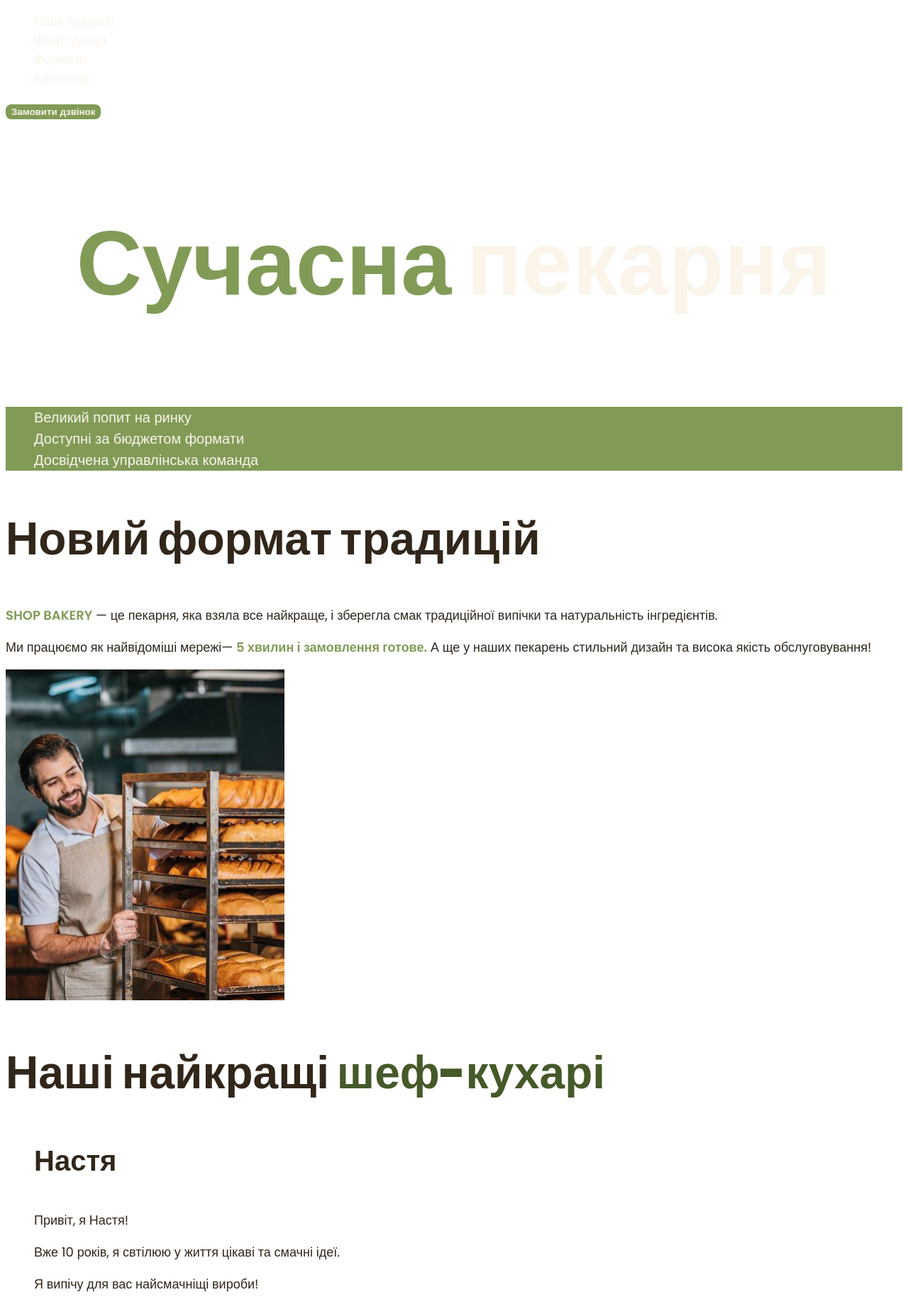
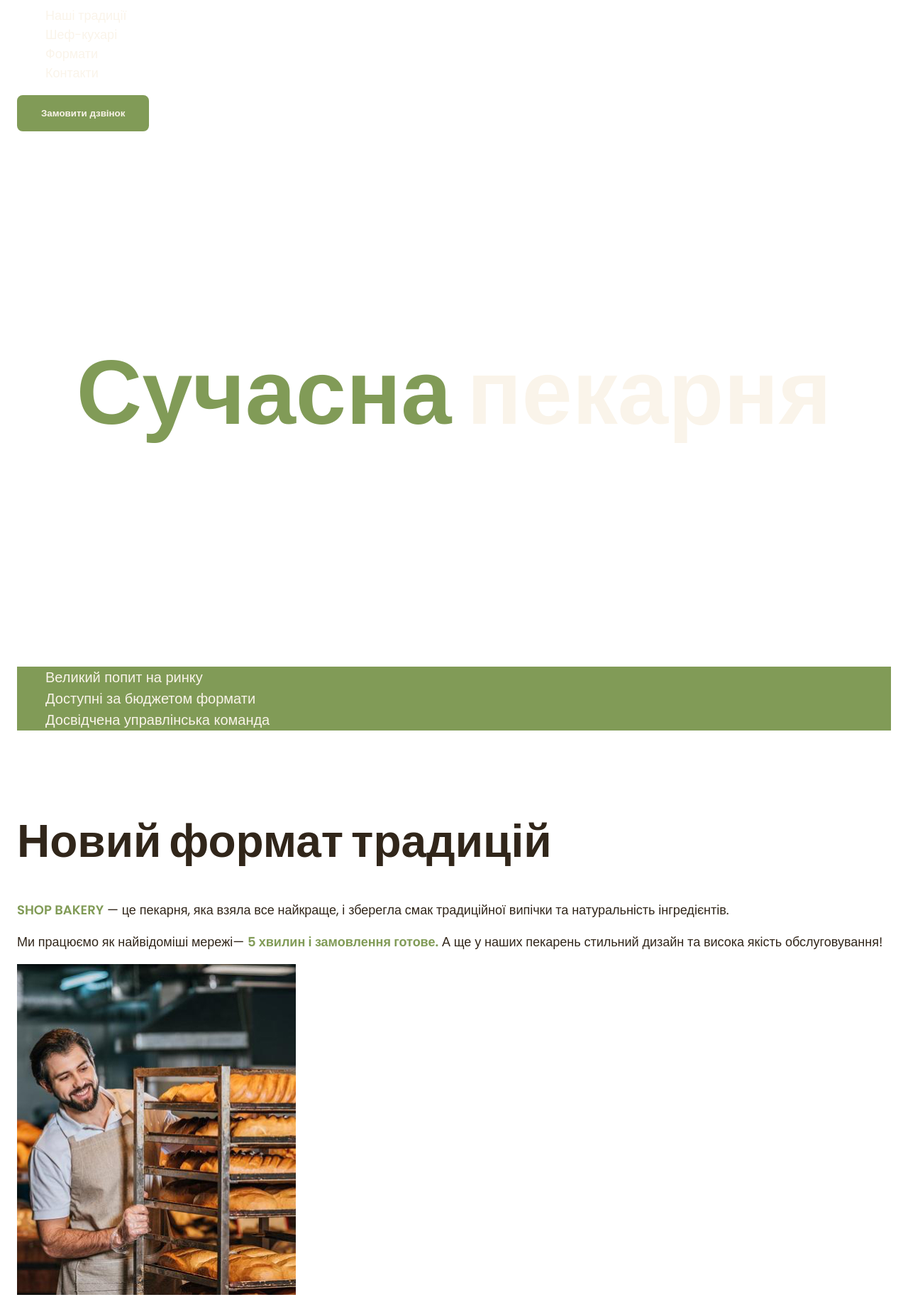
Before and after one commit to kiki261/Genuis, a plain HTML site: page index.html in a window 1280 px wide. Shown: the part 63-1897 px from the top of the page at 71% size. Drawn offline with Linux system fonts and the light colour scheme.

Commit message:
Add files via upload

```diff
--- a/css/style.css
+++ b/css/style.css
@@ -1,154 +1,218 @@
 @font-face {
   font-display: swap;
-  font-family: 'Poppins';
+  font-family: "Poppins";
   font-weight: 300;
-  src: url('../fonts/poppins-v20-latin-300.woff2') format('woff2');
+  src: url("../fonts/poppins-v20-latin-300.woff2") format("woff2");
 }
 
 @font-face {
   font-display: swap;
-  font-family: 'Poppins';
+  font-family: "Poppins";
   font-weight: 400;
-  src: url('../fonts/poppins-v20-latin-regular.woff2') format('woff2');
+  src: url("../fonts/poppins-v20-latin-regular.woff2") format("woff2");
 }
 
 @font-face {
   font-display: swap;
-  font-family: 'Poppins';
+  font-family: "Poppins";
   font-weight: 600;
-  src: url('../fonts/poppins-v20-latin-600.woff2') format('woff2');
+  src: url("../fonts/poppins-v20-latin-600.woff2") format("woff2");
 }
 
 @font-face {
   font-display: swap;
-  font-family: 'Poppins';
+  font-family: "Poppins";
   font-weight: 900;
-  src: url('../fonts/poppins-v20-latin-900.woff2') format('woff2');
+  src: url("../fonts/poppins-v20-latin-900.woff2") format("woff2");
 }
 
-:root{
-  --color-primary-light: #FAF4EA;
-  --color-primary-dark: #31261A;
-  --color-brand-light: #819B57;
+:root {
+  --color-primary-light: #faf4ea;
+  --color-primary-dark: #31261a;
+  --color-brand-light: #819b57;
   --color-brand-dark: #465929;
 }
 
 /* base */
-body{
+body {
   color: var(--color-primary-dark);
-  font-family: 'Poppins', sans-serif;
+  font-family: "Poppins", sans-serif;
   font-size: 18px;
   font-weight: 400;
   line-height: 1.5;
+  margin: 0;
 }
 
-address{
+address {
   font-style: normal;
 }
 
-ul{
+ul {
   list-style-type: none;
 }
 
+* {
+  box-sizing: border-box;
+}
+
+h1,
+h2,
+h3,
+h4,
+h5,
+h6,
+p {
+  margin-top: 0;
+}
+
+.visually-hidden{
+  position: absolute;
+  left: -10000px;
+  top: auto;
+  width: 1px;
+  height: 1px;
+  overflow: hidden;
+}
+
+.section{
+  padding: 48px 0;
+}
+
+.container{
+  width: 100%;
+  max-width: 1288px;
+  margin: 0 auto;
+  padding: 0 24px;
+}
+
 /* button */
-.button{
+
+.button {
   color: var(--color-primary-light);
   font-weight: 600;
   background: var(--color-brand-light);
   border: 2px solid var(--color-brand-light);
   border-radius: 8px;
   cursor: pointer;
+  padding: 16px 32px;
 }
 
-.button:hover{
+.button:hover {
   background-color: transparent;
   color: var(--color-brand-dark);
 }
 
 /* link */
-.link{
+.link {
   color: var(--color-primary-light);
   text-decoration: none;
 }
 
-.link:hover{
+.link:hover {
   color: var(--color-brand-dark);
   font-weight: 600;
 }
 
 /* hero section */
-.hero-title{
+.hero-section {
+  padding: 272px 0;
+}
+
+.hero-title {
+  margin-bottom: 0;
   color: var(--color-primary-light);
   font-weight: 900;
   text-align: center;
   font-size: 128px;
 }
 
-.hero-title .accent{
+.hero-title .accent {
   color: var(--color-brand-light);
 }
 
 /* advantages section */
-.advantages-list{
+.advantages-list {
   color: var(--color-primary-light);
   background: var(--color-brand-light);
 }
 
-.advantages-item{
+.advantages-item {
   font-size: 20px;
   font-weight: 300;
 }
 
-.section-title{
+.section-title {
   font-size: 64px;
   font-weight: 900;
   line-height: 1.3;
 }
 
-.section-title .accent{
+.section-title .accent {
   color: var(--color-brand-dark);
 }
 
 /* Tradition section */
-.tradition-text .brand{
+.tradition-section{
+  padding-top: 96px;
+}
+
+.tradition-title{
+  margin-bottom: 42px;
+}
+
+.tradition-text .brand {
   color: var(--color-brand-light);
   font-weight: 600;
 }
 
-.tradition-text .uppercase{
+.tradition-text .uppercase {
   color: var(--color-brand-light);
   text-transform: uppercase;
 }
 
 /* Chef section */
-.chef-title{
+.chefs-title{
+  margin-bottom: 80px;
+}
+
+.chef-title {
   font-size: 40px;
   font-weight: 600;
+  margin-bottom: 16px;
 }
 
 /* Format section */
-.format-title{
+.formats-title{
+  margin-bottom: 80px;
+}
+
+.format-title {
   font-size: 24px;
   font-weight: 600;
 }
 
-.format-text{
+.format-text {
   font-size: 14px;
   font-weight: 300;
 }
 
+/* Contact section */
+.contact-title{
+  margin-bottom: 16px;
+}
+
 /* Footer */
-.address-link{
+.address-link {
   color: var(--color-primary-light);
   font-size: 16px;
   font-weight: 300;
   text-decoration: none;
 }
 
-.address-link:hover{
+.address-link:hover {
   color: var(--color-brand-light);
 }
 
-.address-copyright{
+.address-copyright {
   font-size: 14px;
 }
--- a/index.html
+++ b/index.html
@@ -10,30 +10,42 @@
   </head>
   <body>
     <header>
+      <div class="container">
         <nav>
           <a href="/">
             <img src="./img/logo.svg" alt="Логотип сучасної пекарні" />
           </a>
           <ul>
             <li><a class="link" href="#tradition-section">Наші традиції</a></li>
-          <li><a class="link" href="#chef-section">Шеф-кухарі</a></li>
+            <li><a class="link" href="#chefs-section">Шеф-кухарі</a></li>
             <li><a class="link" href="#format-section">Формати</a></li>
             <li><a class="link" href="#contacts-section">Контакти</a></li>
           </ul>
         </nav>
         <button class="button" type="button">Замовити дзвінок</button>
+      </div>
     </header>
     <main>
-      <section class="main-section">
-        <h1 class="hero-title"><span class="accent">Сучасна</span> пекарня</h1>
+      <section class="hero-section">
+        <div class="container">
+          <h1 class="hero-title">
+            <span class="accent">Сучасна</span> пекарня
+          </h1>
+        </div>
       </section>
-      <section id="tradition-section">
+      <section>
+        <div class="container">
+          <h2 class="visually-hidden">Наші переваги</h2>
           <ul class="advantages-list">
             <li class="advantages-item">Великий попит на ринку</li>
             <li class="advantages-item">Доступні за бюджетом формати</li>
             <li class="advantages-item">Досвідчена управлінська команда</li>
           </ul>
-        <h2 class="section-title">Новий формат традицій</h2>
+        </div>
+      </section>
+      <section class="tradition-section section" id="tradition-section">
+        <div class="container">
+          <h2 class="tradition-title section-title">Новий формат традицій</h2>
           <p class="tradition-text">
             <span class="brand uppercase">shop bakery</span> — це пекарня, яка
             взяла все найкраще, і зберегла смак традиційної випічки та
@@ -42,15 +54,18 @@
           <p class="tradition-text">
             Ми працюємо як найвідоміші мережі—
             <span class="brand">5 хвилин і замовлення готове.</span>
-          А ще у наших пекарень стильний дизайн та висока якість обслуговування!
+            А ще у наших пекарень стильний дизайн та висока якість
+            обслуговування!
           </p>
           <img
             src="./img/baker-man.jpg"
             alt="Чоловік пекар дивиться на хліб і посміхається"
           />
+        </div>
       </section>
-      <section id="chef-section">
-        <h2 class="section-title">
+      <section class="section" id="chefs-section">
+        <div class="container">
+          <h2 class="chefs-title section-title">
             Наші найкращі <span class="accent">шеф-кухарі</span>
           </h2>
           <ul>
@@ -67,16 +82,18 @@
                 <h3 class="chef-title">Влад</h3>
                 <p>Привіт, я Влад!</p>
                 <p>
-                Мій кодитерський стаж вже 18 років. SHOP BEKERY - це наша любов,
-                з якою ми ділимось кожен раз з Вами через нашу випічку!
+                  Мій кодитерський стаж вже 18 років. SHOP BEKERY - це наша
+                  любов, з якою ми ділимось кожен раз з Вами через нашу випічку!
                 </p>
                 <p>Я зроблю для вас унікальну начинку на будь який смак!</p>
               </article>
             </li>
           </ul>
+        </div>
       </section>
-      <section id="format-section">
-        <h2 class="section-title">Формати</h2>
+      <section class="section" id="formats-section">
+        <div class="container">
+          <h2 class="formats-title section-title">Формати</h2>
           <ul>
             <li>
               <article>
@@ -115,9 +132,13 @@
               </article>
             </li>
           </ul>
+        </div>
       </section>
-      <section id="contacts-section">
-        <h2 class="section-title">Приєднуйся до мережі пекарень</h2>
+      <section class="section" id="contact-section">
+        <div class="container">
+          <h2 class="contact-title section-title">
+            Приєднуйся до мережі пекарень
+          </h2>
           <p>Заповни форму, щоб ми звʼязались з тобою!</p>
           <iframe
             src="https://www.google.com/maps/embed?pb=!1m18!1m12!1m3!1d2540.1638712576964!2d30.488658576936714!3d50.456673086915174!2m3!1f0!2f0!3f0!3m2!1i1024!2i768!4f13.1!3m3!1m2!1s0x40d4ce637bfe1717%3A0x5370c2254ad1b952!2z0YPQuy4g0KHQtdGH0LXQstGL0YUg0KHRgtGA0LXQu9GM0YbQvtCyLCA1NCwg0JrQuNC10LIsIDAyMDAw!5e0!3m2!1sru!2sua!4v1701433307133!5m2!1sru!2sua"
@@ -127,9 +148,11 @@
             loading="lazy"
             referrerpolicy="no-referrer-when-downgrade"
           ></iframe>
+        </div>
       </section>
     </main>
     <footer>
+      <div class="container">
         <nav>
           <a href="">
             <img src="./img/logo.svg" alt="Логотип сучасної пекарні" />
@@ -177,6 +200,7 @@
           >
           <p class="address-copyright">© 2022 Дані захищені</p>
         </address>
+      </div>
     </footer>
   </body>
 </html>
```
Lines whose indentation alone changed are shown as unchanged.
